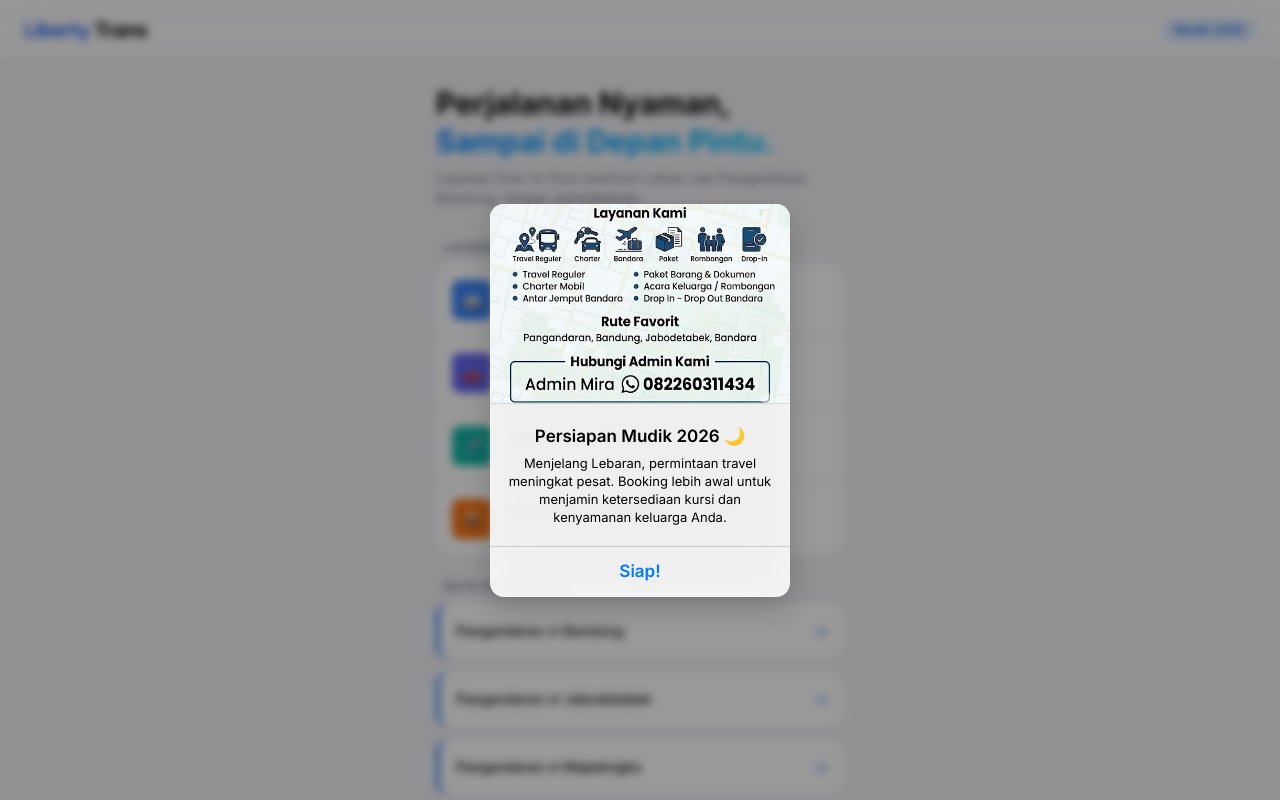
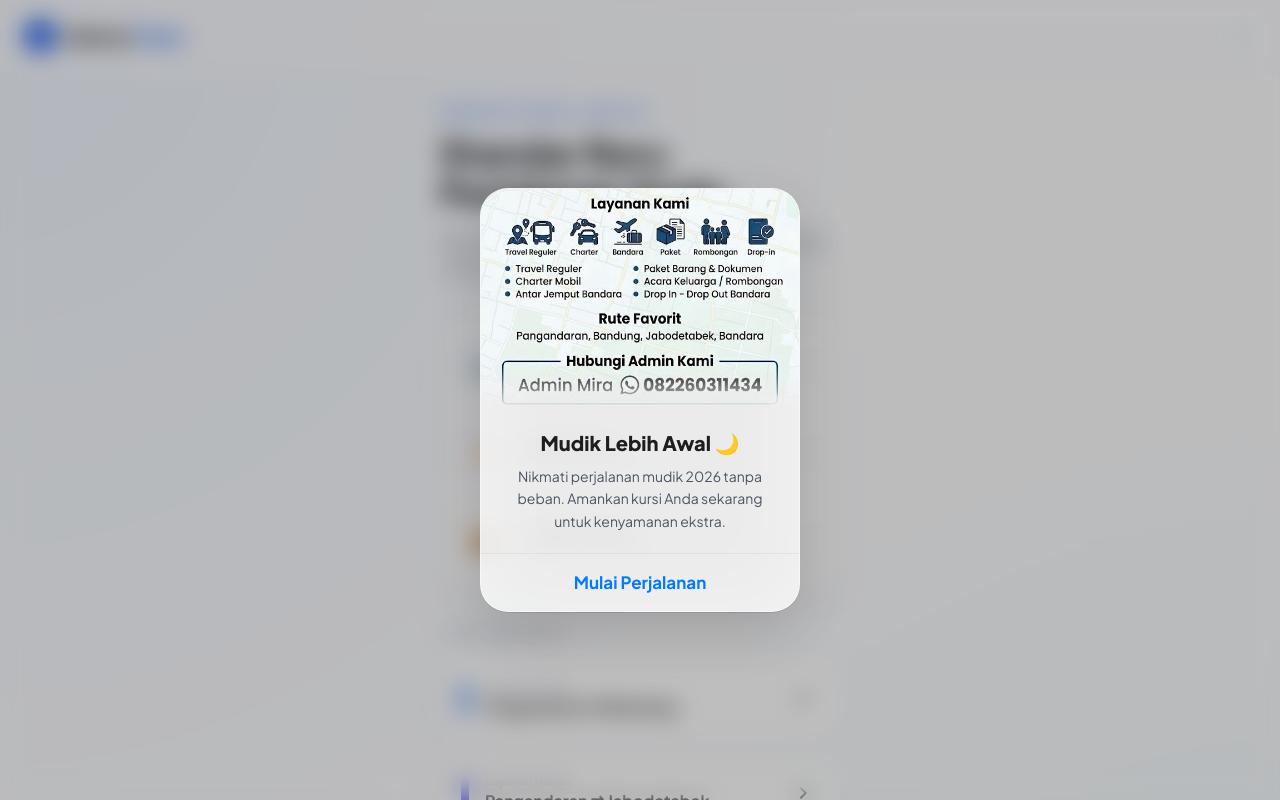
Before and after one commit to WorkspacePublic/LibertyTrans, a plain HTML site: page index.html in a window 1280 px wide. Shown: the top 800 px of the page. Drawn offline with nearby package versions, Linux system fonts and the light colour scheme.

Commit message:
Update title and styles for iOS 26 theme

```diff
--- a/index.html
+++ b/index.html
@@ -3,56 +3,79 @@
 <head>
     <meta charset="UTF-8">
     <meta name="viewport" content="width=device-width, initial-scale=1.0">
-    <title>Liberty Trans | Travel Pangandaran - Bandung - Jabodetabek</title>
+    <title>Liberty Trans | iOS 26 Aesthetic Edition</title>
     <script src="https://cdn.tailwindcss.com"></script>
-    <link href="https://fonts.googleapis.com/css2?family=Inter:wght@300;400;500;600;700&display=swap" rel="stylesheet">
+    <link href="https://fonts.googleapis.com/css2?family=Plus+Jakarta+Sans:wght@300;400;500;600;700;800&display=swap" rel="stylesheet">
     <style>
         :root {
             --ios-blue: #007AFF;
-            --ios-bg: #F2F2F7;
-            --ios-card: #FFFFFF;
-            --ios-text: #000000;
-            --ios-secondary: #8E8E93;
+            --ios-bg: #fbfbfd;
+            --ios-card: rgba(255, 255, 255, 0.75);
+            --ios-text: #1d1d1f;
         }
 
         body {
-            font-family: 'Inter', -apple-system, BlinkMacSystemFont, sans-serif;
+            font-family: 'Plus Jakarta Sans', -apple-system, BlinkMacSystemFont, sans-serif;
             background-color: var(--ios-bg);
             color: var(--ios-text);
             -webkit-tap-highlight-color: transparent;
             overflow-x: hidden;
+            background-image:
+                radial-gradient(at 0% 0%, rgba(0, 122, 255, 0.05) 0px, transparent 50%),
+                radial-gradient(at 100% 100%, rgba(0, 198, 255, 0.05) 0px, transparent 50%);
         }
 
-        /* Glassmorphism Header ala iOS */
-        .ios-header {
-            background: rgba(255, 255, 255, 0.7);
-            backdrop-filter: blur(20px);
-            -webkit-backdrop-filter: blur(20px);
-            border-bottom: 0.5px solid rgba(0,0,0,0.1);
+        /* iOS 26 Deep Glassmorphism */
+        .glass-panel {
+            background: var(--ios-card);
+            backdrop-filter: blur(30px) saturate(190%);
+            -webkit-backdrop-filter: blur(30px) saturate(190%);
+            border: 1px solid rgba(255, 255, 255, 0.4);
         }
 
-        /* Card Shadow ala iPhone */
+        .ios-header {
+            background: rgba(251, 251, 253, 0.6);
+            backdrop-filter: blur(25px);
+            -webkit-backdrop-filter: blur(25px);
+            border-bottom: 1px solid rgba(0,0,0,0.03);
+        }
+
+        /* Neumorphic iOS 26 Card */
         .ios-card {
             background: var(--ios-card);
-            border-radius: 14px;
-            box-shadow: 0 1px 3px rgba(0,0,0,0.05);
-            transition: transform 0.2s ease, background-color 0.2s ease;
+            border-radius: 24px;
+            border: 1px solid rgba(255, 255, 255, 0.5);
+            box-shadow: 0 8px 32px rgba(0, 0, 0, 0.04);
+            transition: all 0.4s cubic-bezier(0.16, 1, 0.3, 1);
+        }
+
+        .ios-card:hover {
+            transform: translateY(-4px) scale(1.01);
+            box-shadow: 0 12px 40px rgba(0, 0, 0, 0.07);
+            background: rgba(255, 255, 255, 0.85);
         }
 
         .ios-card:active {
-            transform: scale(0.98);
-            background-color: #F2F2F7;
+            transform: scale(0.97);
         }
 
-        /* List separator */
+        /* iOS 26 Interactive List */
         .ios-list-item {
-            border-bottom: 0.5px solid #E5E5EA;
+            position: relative;
+            overflow: hidden;
+            transition: background 0.3s;
         }
-        .ios-list-item:last-child {
-            border-bottom: none;
+        .ios-list-item:not(:last-child)::after {
+            content: "";
+            position: absolute;
+            bottom: 0;
+            right: 0;
+            width: calc(100% - 64px);
+            height: 1px;
+            background: rgba(0,0,0,0.05);
         }
 
-        /* iOS Popup / Alert Style */
+        /* iOS 26 Alert */
         #ios-popup-overlay {
             display: none;
             position: fixed;
@@ -60,64 +83,47 @@
             left: 0;
             width: 100%;
             height: 100%;
-            background: rgba(0, 0, 0, 0.4);
+            background: rgba(0, 0, 0, 0.25);
             z-index: 9999;
-            backdrop-filter: blur(4px);
+            backdrop-filter: blur(12px);
             justify-content: center;
             align-items: center;
-            padding: 40px;
+            padding: 24px;
         }
 
         .ios-alert {
-            background: rgba(255, 255, 255, 0.9);
-            backdrop-filter: blur(20px);
+            background: rgba(255, 255, 255, 0.82);
+            backdrop-filter: blur(40px) saturate(200%);
             width: 100%;
-            max-width: 300px;
-            border-radius: 14px;
+            max-width: 320px;
+            border-radius: 28px;
             text-align: center;
             overflow: hidden;
-            animation: ios-zoom 0.3s cubic-bezier(0.175, 0.885, 0.32, 1.275);
-            box-shadow: 0 10px 30px rgba(0,0,0,0.2);
+            border: 1px solid rgba(255, 255, 255, 0.5);
+            box-shadow: 0 20px 60px rgba(0,0,0,0.15);
+            animation: ios-spring 0.6s cubic-bezier(0.34, 1.56, 0.64, 1);
         }
 
-        @keyframes ios-zoom {
-            from { transform: scale(1.2); opacity: 0; }
+        @keyframes ios-spring {
+            from { transform: scale(0.8); opacity: 0; }
             to { transform: scale(1); opacity: 1; }
         }
 
         .ios-alert-image {
             width: 100%;
-            height: auto;
-            max-height: 200px;
+            height: 220px;
             object-fit: cover;
-            border-bottom: 0.5px solid rgba(0,0,0,0.1);
-        }
-
-        .ios-alert-content {
-            padding: 20px 16px;
-        }
-
-        .ios-alert-title {
-            font-weight: 600;
-            font-size: 17px;
-            margin-bottom: 4px;
-        }
-
-        .ios-alert-message {
-            font-size: 13px;
-            line-height: 1.4;
-            color: #000;
+            mask-image: linear-gradient(to bottom, black 80%, transparent 100%);
         }
 
         .ios-alert-button {
-            border-top: 0.5px solid rgba(0,0,0,0.15);
+            border-top: 1px solid rgba(0,0,0,0.05);
             color: var(--ios-blue);
-            font-weight: 600;
+            font-weight: 700;
             font-size: 17px;
-            padding: 12px;
+            padding: 16px;
             width: 100%;
             background: transparent;
-            cursor: pointer;
             transition: background 0.2s;
         }
 
@@ -125,187 +131,194 @@
             background: rgba(0,0,0,0.05);
         }
 
-        /* Button Pulse */
-        @keyframes pulse {
-            0% { box-shadow: 0 0 0 0 rgba(0, 122, 255, 0.4); }
-            70% { box-shadow: 0 0 0 10px rgba(0, 122, 255, 0); }
-            100% { box-shadow: 0 0 0 0 rgba(0, 122, 255, 0); }
-        }
-        .btn-animate {
-            animation: pulse 2s infinite;
-        }
-
-        .gradient-text {
-            background: linear-gradient(135deg, #007AFF, #00C6FF);
+        /* Gradient & Glow */
+        .text-gradient {
+            background: linear-gradient(135deg, #1d1d1f 0%, #434344 100%);
             -webkit-background-clip: text;
             -webkit-text-fill-color: transparent;
         }
+
+        .glow-btn {
+            background: linear-gradient(135deg, #007AFF, #00C6FF);
+            box-shadow: 0 10px 25px rgba(0, 122, 255, 0.3);
+            transition: all 0.3s;
+        }
+
+        .glow-btn:hover {
+            box-shadow: 0 15px 35px rgba(0, 122, 255, 0.5);
+            transform: scale(1.02);
+        }
+
+        /* Custom Scrollbar */
+        ::-webkit-scrollbar {
+            width: 6px;
+        }
+        ::-webkit-scrollbar-thumb {
+            background: rgba(0,0,0,0.1);
+            border-radius: 10px;
+        }
     </style>
 </head>
-<body class="pb-10">
+<body class="pb-20">
 
-    <!-- iOS Popup Alert with Image -->
+    <!-- iOS 26 Alert -->
     <div id="ios-popup-overlay">
         <div class="ios-alert">
-            <!-- Menambahkan Image Brosur -->
-            <img src="brosur1.jpg" alt="Brosur Mudik 2026" class="ios-alert-image" onerror="this.src='https://via.placeholder.com/600x400?text=Brosur+Mudik+2026'">
-
-            <div class="ios-alert-content">
-                <div class="ios-alert-title">Persiapan Mudik 2026 🌙</div>
-                <div class="ios-alert-message">
-                    Menjelang Lebaran, permintaan travel meningkat pesat. Booking lebih awal untuk menjamin ketersediaan kursi dan kenyamanan keluarga Anda.
-                </div>
+            <img src="brosur1.jpg" alt="Brosur" class="ios-alert-image" onerror="this.src='https://images.unsplash.com/photo-1544620347-c4fd4a3d5957?auto=format&fit=crop&q=80&w=800'">
+            <div class="px-6 py-5">
+                <h3 class="font-extrabold text-xl mb-2">Mudik Lebih Awal 🌙</h3>
+                <p class="text-sm text-gray-600 leading-relaxed">
+                    Nikmati perjalanan mudik 2026 tanpa beban. Amankan kursi Anda sekarang untuk kenyamanan ekstra.
+                </p>
             </div>
-            <button class="ios-alert-button" onclick="closePopup()">Siap!</button>
+            <button class="ios-alert-button" onclick="closePopup()">Mulai Perjalanan</button>
         </div>
     </div>
 
     <!-- Header -->
-    <header class="ios-header sticky top-0 z-50 px-6 py-4 flex justify-between items-center">
-        <h1 class="text-xl font-bold tracking-tight text-blue-600">Liberty <span class="text-black">Trans</span></h1>
-        <div class="text-xs font-semibold bg-blue-100 text-blue-600 px-3 py-1 rounded-full">Mudik 2026</div>
+    <header class="ios-header sticky top-0 z-50 px-6 py-5 flex justify-between items-center">
+        <div class="flex items-center gap-2">
+            <div class="w-8 h-8 bg-blue-600 rounded-xl flex items-center justify-center text-white font-bold">L</div>
+            <h1 class="text-xl font-extrabold tracking-tight">Liberty <span class="text-blue-600">Trans</span></h1>
+        </div>
+        <div class="p-2 bg-white/50 rounded-full border border-white">
+            <div class="w-2 h-2 bg-green-500 rounded-full animate-pulse"></div>
+        </div>
     </header>
 
-    <main class="max-w-md mx-auto px-5 pt-6">
+    <main class="max-w-md mx-auto px-6 pt-8">
 
-        <!-- Hero Section -->
-        <section class="mb-8 text-center sm:text-left">
-            <h2 class="text-3xl font-extrabold mb-2 leading-tight">Perjalanan Nyaman, <br><span class="gradient-text">Sampai di Depan Pintu.</span></h2>
-            <p class="text-gray-500 text-sm">Layanan Door to Door premium untuk rute Pangandaran, Bandung, hingga Jabodetabek.</p>
+        <!-- Hero -->
+        <section class="mb-10">
+            <span class="text-blue-600 font-bold text-xs uppercase tracking-[0.2em] mb-3 block">Premium Travel Service</span>
+            <h2 class="text-4xl font-extrabold mb-4 leading-[1.1] text-gradient">
+                Standar Baru <br>Perjalanan Anda.
+            </h2>
+            <p class="text-gray-500 text-base leading-relaxed">
+                Menghubungkan Anda dengan kenyamanan mutlak melalui layanan antar jemput eksklusif 2026.
+            </p>
         </section>
 
-        <!-- Layanan Utama -->
-        <div class="mb-6">
-            <h3 class="text-xs font-semibold text-gray-500 uppercase tracking-wider ml-2 mb-2">Layanan Kami</h3>
+        <!-- Services Grid -->
+        <div class="mb-10">
             <div class="ios-card overflow-hidden">
-                <div class="ios-list-item flex items-center p-4">
-                    <div class="w-10 h-10 bg-blue-500 rounded-lg flex items-center justify-center text-white mr-4">🚐</div>
-                    <div>
-                        <p class="font-semibold text-sm">Travel Reguler</p>
-                        <p class="text-xs text-gray-400">Pangandaran – Bandung – Jabodetabek</p>
+                <div class="ios-list-item flex items-center p-5">
+                    <div class="w-12 h-12 bg-blue-50 rounded-2xl flex items-center justify-center text-blue-600 mr-4 text-xl shadow-inner">🚐</div>
+                    <div class="flex-1">
+                        <p class="font-bold text-sm">Travel Reguler</p>
+                        <p class="text-xs text-gray-400">Pangandaran – Bandung – Jakarta</p>
                     </div>
+                    <span class="text-gray-300 text-lg">→</span>
                 </div>
-                <div class="ios-list-item flex items-center p-4">
-                    <div class="w-10 h-10 bg-indigo-500 rounded-lg flex items-center justify-center text-white mr-4">🚗</div>
-                    <div>
-                        <p class="font-semibold text-sm">Charter / Carter Mobil</p>
-                        <p class="text-xs text-gray-400">Privat Trip sesuai keinginan Anda</p>
+                <div class="ios-list-item flex items-center p-5">
+                    <div class="w-12 h-12 bg-purple-50 rounded-2xl flex items-center justify-center text-purple-600 mr-4 text-xl shadow-inner">✨</div>
+                    <div class="flex-1">
+                        <p class="font-bold text-sm">Privat Charter</p>
+                        <p class="text-xs text-gray-400">Kebebasan rute tanpa batas</p>
                     </div>
+                    <span class="text-gray-300 text-lg">→</span>
                 </div>
-                <div class="ios-list-item flex items-center p-4">
-                    <div class="w-10 h-10 bg-teal-500 rounded-lg flex items-center justify-center text-white mr-4">✈️</div>
-                    <div>
-                        <p class="font-semibold text-sm">Antar Jemput Bandara</p>
-                        <p class="text-xs text-gray-400">Drop In – Drop Out Bandara</p>
+                <div class="ios-list-item flex items-center p-5">
+                    <div class="w-12 h-12 bg-orange-50 rounded-2xl flex items-center justify-center text-orange-600 mr-4 text-xl shadow-inner">📦</div>
+                    <div class="flex-1">
+                        <p class="font-bold text-sm">Logistik Ekspres</p>
+                        <p class="text-xs text-gray-400">Pengiriman paket di hari yang sama</p>
                     </div>
-                </div>
-                <div class="ios-list-item flex items-center p-4">
-                    <div class="w-10 h-10 bg-orange-500 rounded-lg flex items-center justify-center text-white mr-4">📦</div>
-                    <div>
-                        <p class="font-semibold text-sm">Kirim Paket & Dokumen</p>
-                        <p class="text-xs text-gray-400">Cepat, Aman & Terpercaya</p>
-                    </div>
+                    <span class="text-gray-300 text-lg">→</span>
                 </div>
             </div>
         </div>
 
-        <!-- Rute Populer dengan Link WA Berbeda -->
-        <div class="mb-8">
-            <h3 class="text-xs font-semibold text-gray-500 uppercase tracking-wider ml-2 mb-2">Rute Populer (PP)</h3>
-            <div class="grid grid-cols-1 gap-3">
-                <a href="https://wa.me/6282260311434?text=Halo%20Admin%20Mira,%20saya%20ingin%20booking%20Travel%20rute%20Pangandaran%20-%20Bandung%20PP" class="ios-card p-4 flex justify-between items-center border-l-4 border-blue-500 block decoration-none">
-                    <span class="text-sm font-medium">Pangandaran ⇄ Bandung</span>
-                    <span class="text-blue-500">→</span>
+        <!-- Destination Pills -->
+        <div class="mb-10">
+            <h3 class="text-xs font-bold text-gray-400 uppercase tracking-widest ml-1 mb-4">Rute Terfavorit</h3>
+            <div class="space-y-3">
+                <a href="https://wa.me/6282260311434?text=Halo%20Admin%20Mira,%20cek%20jadwal%20Pangandaran-Bandung" class="ios-card p-5 flex items-center justify-between group">
+                    <div class="flex items-center gap-4">
+                        <div class="w-2 h-8 bg-blue-500 rounded-full"></div>
+                        <div>
+                            <p class="text-xs text-gray-400 font-medium">Layanan Harian</p>
+                            <p class="font-bold">Pangandaran ⇄ Bandung</p>
+                        </div>
+                    </div>
+                    <div class="w-8 h-8 rounded-full bg-gray-50 flex items-center justify-center group-hover:bg-blue-600 group-hover:text-white transition-colors">
+                        <svg class="w-4 h-4" fill="none" stroke="currentColor" viewBox="0 0 24 24"><path stroke-linecap="round" stroke-linejoin="round" stroke-width="3" d="M9 5l7 7-7 7"></path></svg>
+                    </div>
                 </a>
 
-                <a href="https://wa.me/6282260311434?text=Halo%20Admin%20Mira,%20saya%20ingin%20booking%20Travel%20rute%20Pangandaran%20-%20Jabodetabek%20PP" class="ios-card p-4 flex justify-between items-center border-l-4 border-blue-500 block decoration-none">
-                    <span class="text-sm font-medium">Pangandaran ⇄ Jabodetabek</span>
-                    <span class="text-blue-500">→</span>
-                </a>
-
-                <a href="https://wa.me/6282260311434?text=Halo%20Admin%20Mira,%20saya%20ingin%20booking%20Travel%20rute%20Pangandaran%20-%20Majalengka%20PP" class="ios-card p-4 flex justify-between items-center border-l-4 border-blue-500 block decoration-none">
-                    <span class="text-sm font-medium">Pangandaran ⇄ Majalengka</span>
-                    <span class="text-blue-500">→</span>
-                </a>
-
-                <a href="https://wa.me/6282260311434?text=Halo%20Admin%20Mira,%20saya%20ingin%20booking%20Antar%20Jemput%20Bandara%20rute%20Bandung%20-%20Bandara" class="ios-card p-4 flex justify-between items-center border-l-4 border-blue-500 block decoration-none">
-                    <span class="text-sm font-medium">Bandung ⇄ Bandara</span>
-                    <span class="text-blue-500">→</span>
+                <a href="https://wa.me/6282260311434?text=Halo%20Admin%20Mira,%20cek%20jadwal%20Pangandaran-Jabodetabek" class="ios-card p-5 flex items-center justify-between group">
+                    <div class="flex items-center gap-4">
+                        <div class="w-2 h-8 bg-indigo-500 rounded-full"></div>
+                        <div>
+                            <p class="text-xs text-gray-400 font-medium">Layanan Harian</p>
+                            <p class="font-bold">Pangandaran ⇄ Jabodetabek</p>
+                        </div>
+                    </div>
+                    <div class="w-8 h-8 rounded-full bg-gray-50 flex items-center justify-center group-hover:bg-indigo-600 group-hover:text-white transition-colors">
+                        <svg class="w-4 h-4" fill="none" stroke="currentColor" viewBox="0 0 24 24"><path stroke-linecap="round" stroke-linejoin="round" stroke-width="3" d="M9 5l7 7-7 7"></path></svg>
+                    </div>
                 </a>
             </div>
         </div>
 
-        <!-- Contact Section -->
-        <div class="text-center">
-            <h3 class="text-xs font-semibold text-gray-500 uppercase tracking-wider mb-3">Reservasi & Informasi</h3>
-            <div class="ios-card p-6 inline-block w-full">
-                <div class="flex flex-col items-center">
-                    <div class="w-16 h-16 bg-gray-100 rounded-full flex items-center justify-center mb-3 border-2 border-blue-500 p-1">
-                        <img src="https://api.dicebear.com/7.x/avataaars/svg?seed=Mira" alt="Admin Mira" class="rounded-full">
-                    </div>
-                    <p class="font-bold text-lg">Admin Mira</p>
-                    <p class="text-gray-400 text-xs mb-4">Online 24 Jam untuk Anda</p>
+        <!-- Contact UI -->
+        <div class="ios-card p-8 text-center relative overflow-hidden">
+            <div class="absolute top-0 right-0 w-32 h-32 bg-blue-500/5 rounded-full -mr-16 -mt-16 blur-2xl"></div>
 
-                    <a href="https://wa.me/6282260311434?text=Halo%20Liberty%20Trans,%20saya%20mau%20informasi%20rute%20dan%20booking..."
-                       class="w-full bg-blue-600 text-white font-bold py-4 rounded-xl btn-animate flex items-center justify-center transition-all hover:bg-blue-700">
-                        <svg class="w-5 h-5 mr-2 fill-current" viewBox="0 0 24 24"><path d="M12.031 6.172c-3.181 0-5.767 2.586-5.768 5.766-.001 1.298.38 2.27 1.019 3.287l-.582 2.128 2.182-.573c.978.58 1.911.928 3.145.929 3.178 0 5.767-2.587 5.768-5.766 0-3.18-2.587-5.771-5.764-5.771zm3.392 8.244c-.144.405-.837.774-1.17.824-.299.045-.677.063-1.092-.069-.252-.08-.575-.187-.988-.365-1.739-.747-2.874-2.512-2.96-2.626-.087-.115-.708-.941-.708-1.793 0-.852.448-1.271.607-1.441.159-.171.348-.215.463-.215.117 0 .231.001.332.005.109.004.253-.042.395.303.144.35.493 1.203.536 1.29.044.087.073.189.014.303-.058.115-.088.189-.175.289-.087.101-.182.226-.261.303-.087.087-.177.181-.077.353.101.173.447.737.959 1.194.658.587 1.213.77 1.386.856.174.087.275.073.376-.044.101-.115.433-.505.549-.68.116-.173.231-.144.39-.087.158.058 1.001.472 1.174.558.173.087.289.129.332.202.044.073.044.419-.101.824zM12 2C6.477 2 2 6.477 2 12c0 1.891.524 3.662 1.435 5.176L2 22l4.957-1.412C8.397 21.486 10.126 22 12 22c5.523 0 10-4.477 10-10S17.523 2 12 2z"/></svg>
-                        Hubungi via WhatsApp
-                    </a>
+            <div class="relative">
+                <div class="inline-block relative mb-4">
+                    <img src="https://api.dicebear.com/7.x/avataaars/svg?seed=Mira" alt="Mira" class="w-20 h-20 rounded-[2rem] bg-gray-100 p-1 border border-white shadow-xl">
+                    <div class="absolute bottom-1 right-1 w-5 h-5 bg-green-500 border-4 border-white rounded-full"></div>
                 </div>
+                <h4 class="text-xl font-extrabold mb-1">Admin Mira</h4>
+                <p class="text-sm text-gray-400 mb-6 font-medium tracking-wide">Ready to assist you 24/7</p>
+
+                <a href="https://wa.me/6282260311434" class="glow-btn block w-full text-white font-bold py-5 rounded-2xl flex items-center justify-center gap-2">
+                    <svg class="w-6 h-6" fill="currentColor" viewBox="0 0 24 24"><path d="M12.031 6.172c-3.181 0-5.767 2.586-5.768 5.766-.001 1.298.38 2.27 1.019 3.287l-.582 2.128 2.182-.573c.978.58 1.911.928 3.145.929 3.178 0 5.767-2.587 5.768-5.766 0-3.18-2.587-5.771-5.764-5.771zm3.392 8.244c-.144.405-.837.774-1.17.824-.299.045-.677.063-1.092-.069-.252-.08-.575-.187-.988-.365-1.739-.747-2.874-2.512-2.96-2.626-.087-.115-.708-.941-.708-1.793 0-.852.448-1.271.607-1.441.159-.171.348-.215.463-.215.117 0 .231.001.332.005.109.004.253-.042.395.303.144.35.493 1.203.536 1.29.044.087.073.189.014.303-.058.115-.088.189-.175.289-.087.101-.182.226-.261.303-.087.087-.177.181-.077.353.101.173.447.737.959 1.194.658.587 1.213.77 1.386.856.174.087.275.073.376-.044.101-.115.433-.505.549-.68.116-.173.231-.144.39-.087.158.058 1.001.472 1.174.558.173.087.289.129.332.202.044.073.044.419-.101.824zM12 2C6.477 2 2 6.477 2 12c0 1.891.524 3.662 1.435 5.176L2 22l4.957-1.412C8.397 21.486 10.126 22 12 22c5.523 0 10-4.477 10-10S17.523 2 12 2z"/></svg>
+                    Booking Sekarang
+                </a>
             </div>
         </div>
 
-        <footer class="mt-12 text-center text-gray-400">
-            <p class="text-[10px] uppercase tracking-widest font-bold mb-1">Liberty Trans</p>
-            <p class="text-xs">Nyaman, Aman, Tepat Waktu.</p>
-            <p class="text-[10px] mt-4 opacity-50">&copy; 2026 Liberty Trans Travel. All Rights Reserved.</p>
+        <footer class="mt-16 text-center space-y-4">
+            <div class="flex justify-center gap-6 opacity-30">
+                <div class="w-8 h-1 bg-black rounded-full"></div>
+            </div>
+            <p class="text-[10px] uppercase font-black tracking-[0.3em] text-gray-300">Liberty Trans &copy; 2026</p>
         </footer>
 
     </main>
 
     <script>
-        /**
-         * Fungsi untuk menutup popup iOS Alert
-         */
         function closePopup() {
             const overlay = document.getElementById('ios-popup-overlay');
-            if (overlay) {
-                overlay.style.opacity = '0';
-                overlay.style.transition = 'opacity 0.2s ease';
-                setTimeout(() => {
-                    overlay.style.display = 'none';
-                    document.body.style.overflow = 'auto'; // Mengaktifkan kembali scroll
-                }, 200);
-            }
+            overlay.style.opacity = '0';
+            overlay.style.transition = 'opacity 0.3s ease';
+            setTimeout(() => {
+                overlay.style.display = 'none';
+                document.body.style.overflow = 'auto';
+            }, 300);
         }
 
-        /**
-         * Fungsi untuk memunculkan popup (tanpa delay)
-         */
         function showPopup() {
             const overlay = document.getElementById('ios-popup-overlay');
-            if (overlay) {
-                overlay.style.display = 'flex';
-                document.body.style.overflow = 'hidden'; // Kunci scroll saat popup muncul
-            }
+            overlay.style.display = 'flex';
+            document.body.style.overflow = 'hidden';
         }
 
         document.addEventListener('DOMContentLoaded', () => {
-            // Langsung panggil fungsi showPopup tanpa setTimeout
             showPopup();
 
-            /**
-             * Menjalankan animasi masuk untuk semua kartu
-             */
+            // Animasi staggered untuk kartu
             const cards = document.querySelectorAll('.ios-card');
             cards.forEach((card, index) => {
                 card.style.opacity = '0';
-                card.style.transform = 'translateY(20px)';
+                card.style.transform = 'translateY(30px) scale(0.95)';
                 setTimeout(() => {
-                    card.style.transition = 'all 0.5s ease';
+                    card.style.transition = 'all 0.8s cubic-bezier(0.16, 1, 0.3, 1)';
                     card.style.opacity = '1';
-                    card.style.transform = 'translateY(0)';
-                }, 50 * index);
+                    card.style.transform = 'translateY(0) scale(1)';
+                }, 100 * index);
             });
         });
     </script>
```
